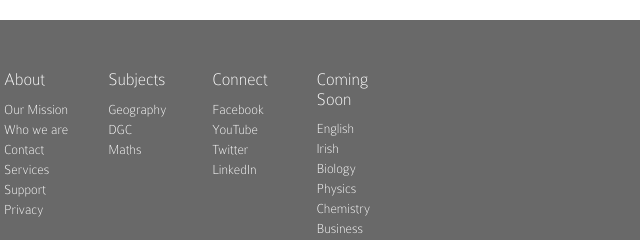
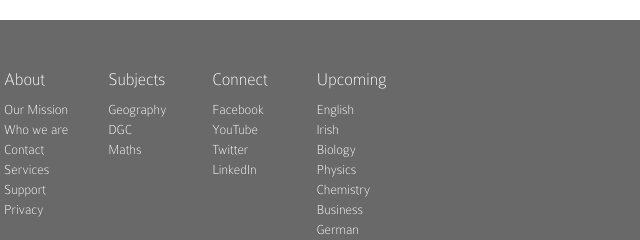
Before and after one commit to AaronHealy117/The-Digital-Education-Foundation, a plain HTML site: page Contact.html in a window 1280 px wide. Shown: the part 476-716 px from the top of the page, 636-1276 px from the left. Drawn offline with nearby package versions, Linux system fonts and the light colour scheme.

Commit message:
Leon - 2nd Commit

```diff
--- a/Contact.html
+++ b/Contact.html
@@ -91,7 +91,7 @@
 								<a href="https://www.linkedin.com/" class="whiteText" target="_blank">LinkedIn</a> <br />
 						</div>
 						<div class="col-md-1 text-left">
-								<h4>Coming Soon</h4>
+								<h4>Upcoming</h4>
 								English<br />
 								Irish<br />
 								Biology<br />
```
Also changed, not shown: Index.html (+1 -1 lines), Subjects.html (+1 -1 lines).
